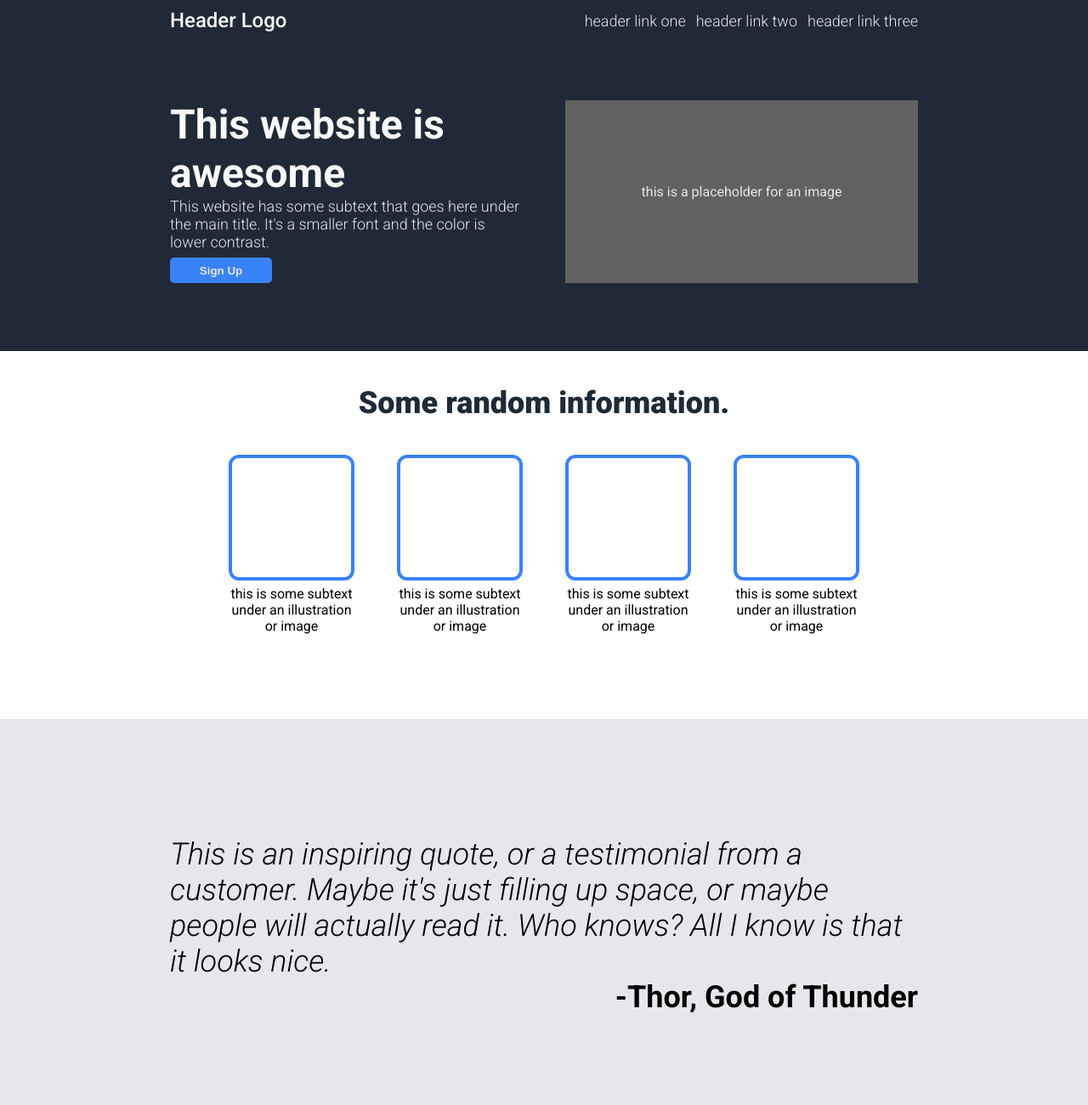
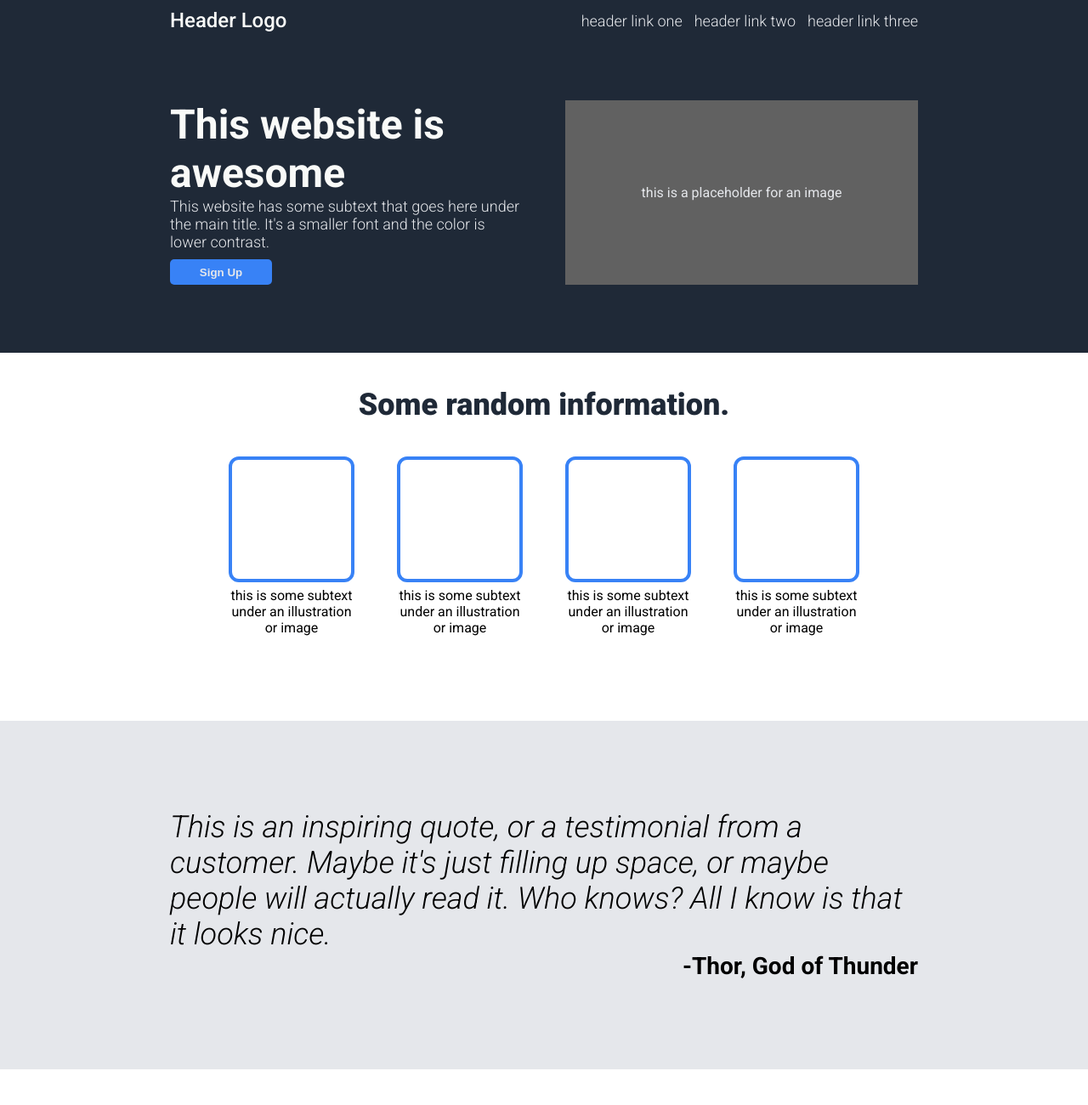
Before and after one commit to mcxlewis/landing-page, a plain HTML site: page index.html in a window 1280 px wide. Shown: the top 1300 px of the page at 85% size. Drawn offline with Linux system fonts and the light colour scheme.

```diff
--- a/index.html
+++ b/index.html
@@ -52,7 +52,7 @@
 </div>
 <div class="third">
     <div class="quote-text">
-        <em>This is an inspiring quote, or a testimonial from a customer. Maybe it's just filling up space, or maybe people will actually read it. Who knows? All I know is that it looks nice.</em>
+        <span>This is an inspiring quote, or a testimonial from a customer. Maybe it's just filling up space, or maybe people will actually read it. Who knows? All I know is that it looks nice.</span>
     <div class="attribution">-Thor, God of Thunder</div>
     </div>
 </div>
--- a/style.css
+++ b/style.css
@@ -53,12 +53,12 @@
 .hero-button {
     background-color: #3882F6;
     border-style: none;
-    margin-top: 8px;
+    margin-top: 10px;
 }
 
 .links {
     display: flex;
-    gap: 12px;
+    gap: 14px;
 }
 
 .hero-left {
@@ -121,25 +121,24 @@
 .third {
     display: flex;
     align-items: center;
-    justify-content: center;
     background-color: #E5E7EB;
     font-size: 36px;
     font-style: italic;
     font-weight: 300;
-    height: 38%;
+    height: 32%;
 }
 
 .attribution {
     display: flex;
+    font-weight: 700;
+    font-style: normal;
+    font-size: 28px;
     justify-content: flex-end;
-    font-weight: bold;
-    font-style: normal;
 }
 
 .quote-text {
     display: flex;
     flex-direction: column;
-    max-width: 100%;
 }
 
 /* fourth section */
@@ -181,4 +180,5 @@
     align-items: center;
     justify-content: center;
     margin-top: auto;
+    padding: 26px;
 }
```
